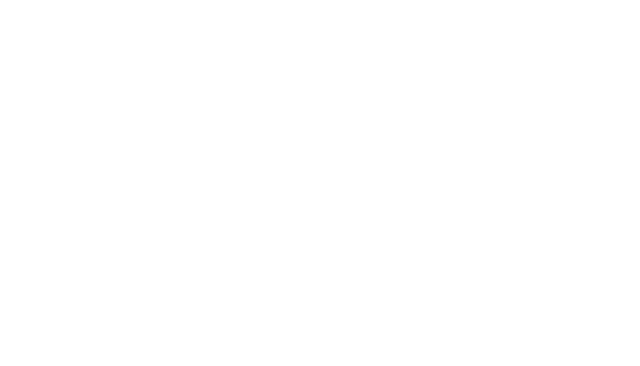
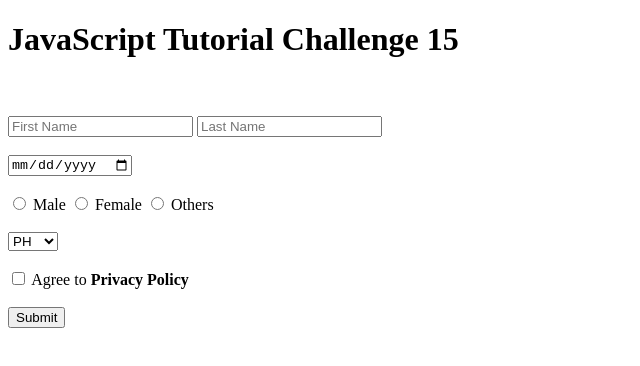
Before and after one commit to TheGodFaith-21/JavaScript-Tutorial-15, a plain HTML site: page indexAct.html in a window 1280 px wide. Shown: the whole page, without its empty margins (0-640 px from the left). Drawn offline with Linux system fonts and the light colour scheme.

Commit message:
Done JavaScript Tutorial Challenge 15

```diff
--- a/indexAct.html
+++ b/indexAct.html
@@ -6,6 +6,40 @@
     <title>Document</title>
 </head>
 <body>
+    <h1>JavaScript Tutorial Challenge 15</h1>
+    <br><br>
+    <div>
+        <input id="txtFname" type="firstName" placeholder="First Name"/>
+        <input id="txtLname" type="lastName" placeholder="Last Name"/>
+        <br><br>
+
+        <input id="txtBday" type="date"/>
+        <br><br>
+
+        <input id="rbMale" name="sex"   type="radio"    value="Male"/>
+        <label for="rbMale">Male</label>
+
+        <input id="rbFemale" name="sex"   type="radio"    value="Female"/>
+        <label for="rbFemale">Female</label>
+
+        <input id="rbOthers" name="sex"   type="radio"    value="Others"/>
+        <label for="rbOthers">Others</label>
+        <br><br>
+
+        <select id="slcCountry">
+            <option value="Philippines">PH</option>
+            <option value="Australia">AUS</option>
+            <option value="New Zealand">NZ</option>
+        </select>
+        <br><br>
+
+        <input type="checkbox" id="chkAgree">
+        <label for="chkAgree">Agree to <b>Privacy Policy</b></label>
+        <br><br>
+
+        <button onclick="personalInformation()">Submit</button>
+    </div>
 
 </body>
+    <script src="scriptAct.js"></script>
 </html>
--- /dev/null
+++ b/scriptAct.js
@@ -0,0 +1,19 @@
+alert("JS Tutorial Challenge 15");
+
+function personalInformation(){
+    let decision = document.querySelector("#chkAgree").checked;
+    let firstName = document.querySelector("#txtFname").value;
+    let lastName = document.querySelector("#txtLname").value;
+    let date =  document.querySelector("#txtBday").value;
+    let sex = document.querySelector("input[name=sex]:checked").value;
+    let slcCountry = document.querySelector("#slcCountry").value;
+
+    if(decision){
+        console.log(firstName +' '+lastName);
+        console.log(date);
+        console.log(sex);
+        console.log(slcCountry);
+    }else{
+        alert("Please Check the Privacy Policy");
+    }
+}
```
